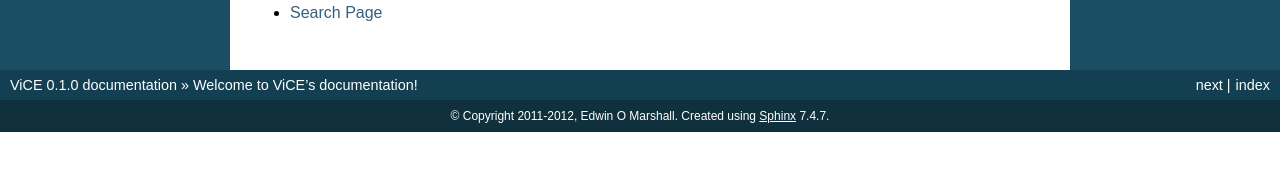
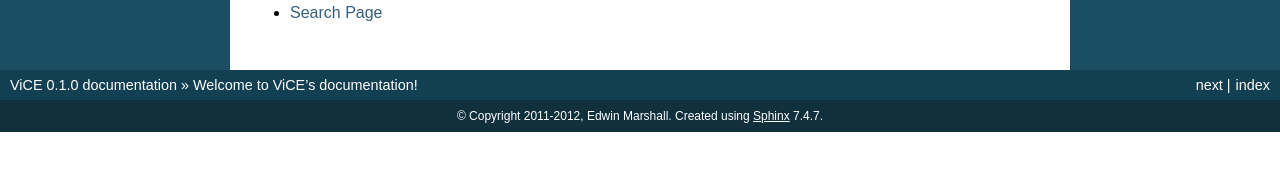
Before and after one commit to cnelsonsic/ViCE, a Sphinx documentation site: the page built from doc/source/index.rst, in a window 1280 px wide. Shown: the part 391-562 px from the top of the page. Built offline with Sphinx 7.4.7, drawn with Linux system fonts in a browser that asks for light colours.

```diff
--- a/doc/source/conf.py
+++ b/doc/source/conf.py
@@ -46,7 +46,7 @@ master_doc = 'index'
 
 # General information about the project.
 project = 'ViCE'
-copyright = '2011-2012, Edwin O Marshall'
+copyright = '2011-2012, Edwin Marshall'
 
 # The version info for the project you're documenting, acts as replacement for
 # |version| and |release|, also used in various other places throughout the
@@ -189,7 +189,7 @@ latex_elements = {
 # (source start file, target name, title, author, documentclass [howto/manual]).
 latex_documents = [
   ('index', 'ViCE.tex', 'ViCE Documentation',
-   'Edwin O Marshall', 'manual'),
+   'Edwin Marshall', 'manual'),
 ]
 
 # The name of an image file (relative to this directory) to place at the top of
@@ -219,7 +219,7 @@ latex_documents = [
 # (source start file, name, description, authors, manual section).
 man_pages = [
     ('index', 'vice', 'ViCE Documentation',
-     ['Edwin O Marshall'], 1)
+     ['Edwin Marshall'], 1)
 ]
 
 # If true, show URL addresses after external links.
@@ -233,7 +233,7 @@ man_pages = [
 #  dir menu entry, description, category)
 texinfo_documents = [
   ('index', 'ViCE', 'ViCE Documentation',
-   'Edwin O Marshall', 'ViCE', 'One line description of project.',
+   'Edwin Marshall', 'ViCE', 'One line description of project.',
    'Miscellaneous'),
 ]
 
@@ -251,9 +251,9 @@ texinfo_documents = [
 
 # Bibliographic Dublin Core info.
 epub_title = 'ViCE'
-epub_author = 'Edwin O Marshall'
-epub_publisher = 'Edwin O Marshall'
-epub_copyright = '2012, Edwin O Marshall'
+epub_author = 'Edwin Marshall'
+epub_publisher = 'Edwin Marshall'
+epub_copyright = '2011-2012, Edwin Marshall'
 
 # The language of the text. It defaults to the language option
 # or en if the language is not set.
```
